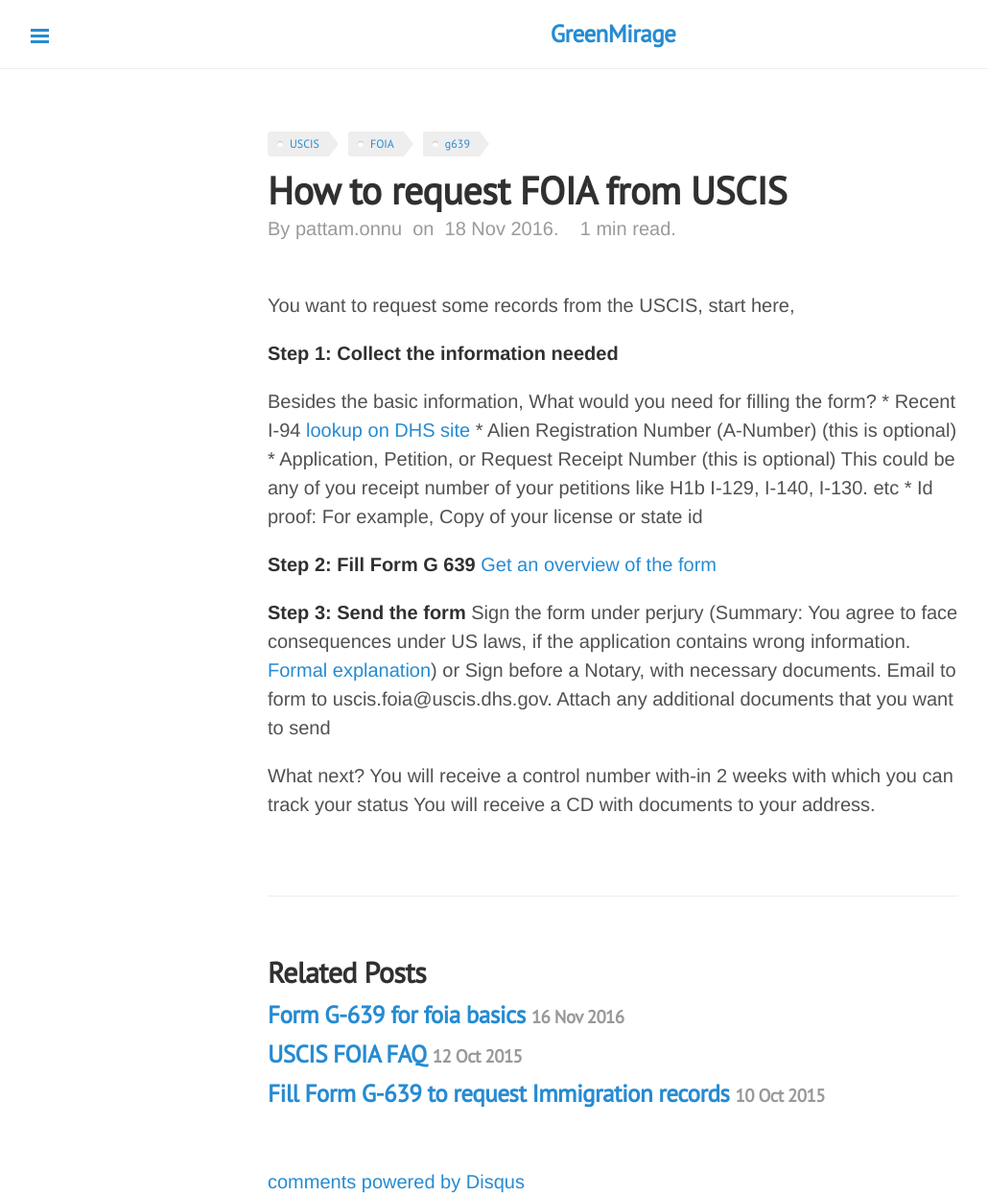
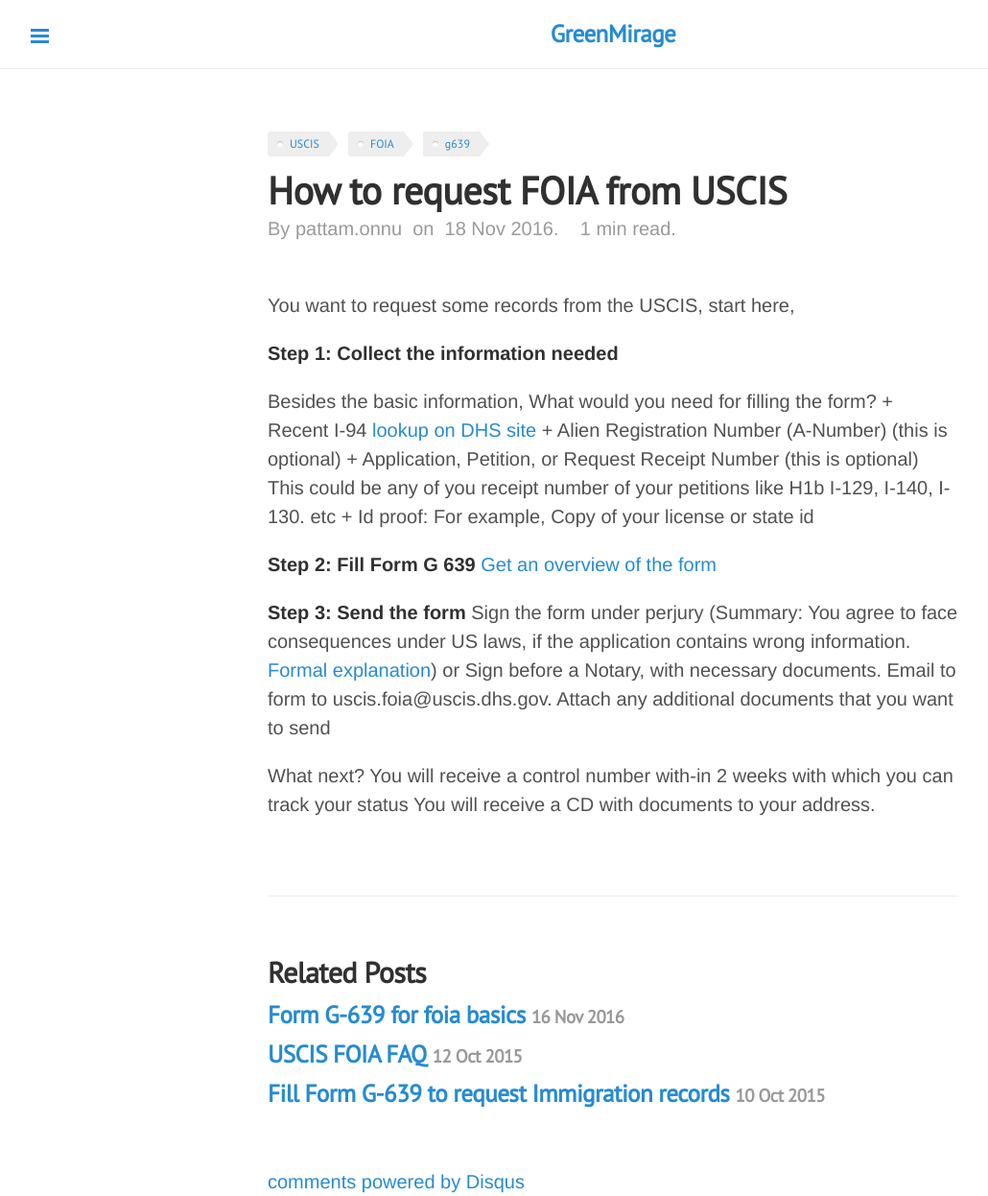
Before and after one commit to gitforwork2/gitforwork.github.io, a Jekyll site: the page built from _posts/2016-11-18-how-to-request-FOIA-from-USCIS.md, in a window 1280 px wide. Shown: the whole page at 96% size, without its empty margins (1-1031 px from the left). Built offline with Jekyll 4.4.1, drawn with Linux system fonts in a browser that asks for light colours; comment, search, counter and statistics services are not loaded.

```diff
--- a/_posts/2016-11-18-how-to-request-FOIA-from-USCIS.md
+++ b/_posts/2016-11-18-how-to-request-FOIA-from-USCIS.md
@@ -11,12 +11,12 @@ You want to request some records from the USCIS, start here,
 **Step 1: Collect the information needed**
 
 Besides the basic information, What would you need for filling the form?
-	*   Recent I-94
+	+ Recent I-94
 		[lookup on DHS site](https://i94.cbp.dhs.gov/I94/#/recent-search)
-	*   Alien Registration Number (A-Number) (this is optional)
-	*   Application, Petition, or Request Receipt Number (this is optional)
+	+ Alien Registration Number (A-Number) (this is optional)
+	+ Application, Petition, or Request Receipt Number (this is optional)
 		This could be any of you receipt number of your petitions like H1b I-129, I-140, I-130. etc
-	*   Id proof: For example, Copy of your license or state id
+	+ Id proof: For example, Copy of your license or state id
 
 **Step 2: Fill Form G 639**
 	[Get an overview of the form](/posts/g-639-form-basics)
```
